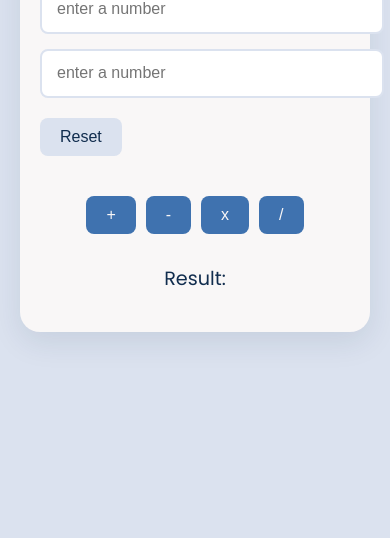
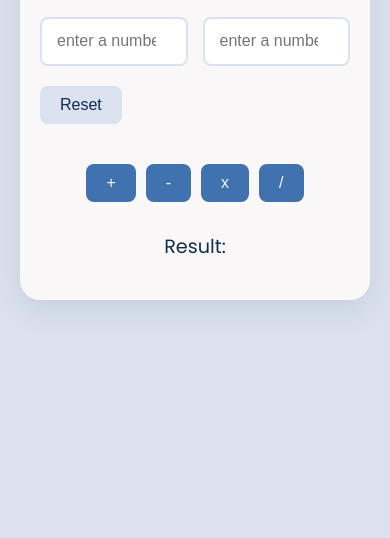
Before and after one commit to risfandi-lase/quick-calculation, a plain HTML site: page index.html in a window 390 px wide. Shown: the part 346-884 px from the top of the page. Drawn offline with Linux system fonts and the light colour scheme.

Commit message:
Update quickcounting.css for mobile display

```diff
--- a/quickcounting.css
+++ b/quickcounting.css
@@ -110,10 +110,6 @@ p {
         padding: 20px;
     }
 
-    .input-box {
-        flex-direction: column;
-    }
-
     button {
         padding: 10px 20px;
         font-size: 16px;
```
